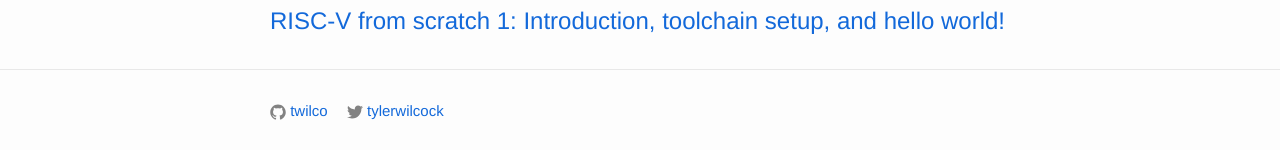
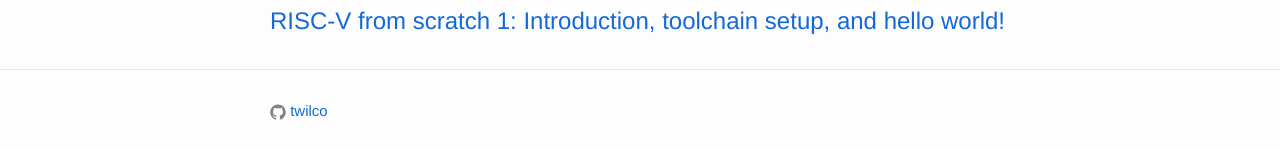
Before and after one commit to twilco/twilco.github.io, a Jekyll site: the page built from index.html, in a window 1280 px wide. Shown: the part 846-996 px from the top of the page. Built offline with Jekyll 4.4.1, drawn with Linux system fonts in a browser that asks for light colours; comment, search, counter and statistics services are not loaded.

Commit message:
Remove Twitter

```diff
--- a/_config.yml
+++ b/_config.yml
@@ -4,7 +4,6 @@
 baseurl: "" # the subpath of your site, e.g. /blog/
 url: "https://twilco.github.io" # the base hostname & protocol for your site
 github_username: twilco
-twitter_username: tylerwilcock
 future: true # enable display of posts with their dates set in the future
 
 plugins:
--- a/_includes/footer.html
+++ b/_includes/footer.html
@@ -1,7 +1,5 @@
 <footer class="site-footer">
-
   <div class="wrapper">
-
     <div class="footer-col-wrapper">
       <div class="footer-col footer-col-1">
         {% if site.github_username %}
@@ -15,21 +13,8 @@
             <span class="username">{{ site.github_username }}</span>
           </a>
         {% endif %}
-        {% if site.twitter_username %}
-        <a class="footer-link" aria-label="Tyler Wilcock's Twitter" href="https://twitter.com/{{ site.twitter_username }}">
-          <span class="icon  icon--twitter">
-            <svg viewBox="0 0 16 16">
-              <path fill="#828282" d="M15.969,3.058c-0.586,0.26-1.217,0.436-1.878,0.515c0.675-0.405,1.194-1.045,1.438-1.809
-              c-0.632,0.375-1.332,0.647-2.076,0.793c-0.596-0.636-1.446-1.033-2.387-1.033c-1.806,0-3.27,1.464-3.27,3.27 c0,0.256,0.029,0.506,0.085,0.745C5.163,5.404,2.753,4.102,1.14,2.124C0.859,2.607,0.698,3.168,0.698,3.767 c0,1.134,0.577,2.135,1.455,2.722C1.616,6.472,1.112,6.325,0.671,6.08c0,0.014,0,0.027,0,0.041c0,1.584,1.127,2.906,2.623,3.206 C3.02,9.402,2.731,9.442,2.433,9.442c-0.211,0-0.416-0.021-0.615-0.059c0.416,1.299,1.624,2.245,3.055,2.271 c-1.119,0.877-2.529,1.4-4.061,1.4c-0.264,0-0.524-0.015-0.78-0.046c1.447,0.928,3.166,1.469,5.013,1.469 c6.015,0,9.304-4.983,9.304-9.304c0-0.142-0.003-0.283-0.009-0.423C14.976,4.29,15.531,3.714,15.969,3.058z"/>
-            </svg>
-          </span>
-
-          <span class="username">{{ site.twitter_username }}</span>
-        </a>
-        {% endif %}
       </div>
     </div>
-
   </div>
 
   <script src="https://cdnjs.cloudflare.com/ajax/libs/anchor-js/4.2.0/anchor.min.js"></script>
@@ -41,5 +26,4 @@
       anchors.add('.post-content > h2, .post-content > h3, .post-content > h4, .post-content > h5, .post-content > h6');
     })();
   </script>
-
 </footer>
```
